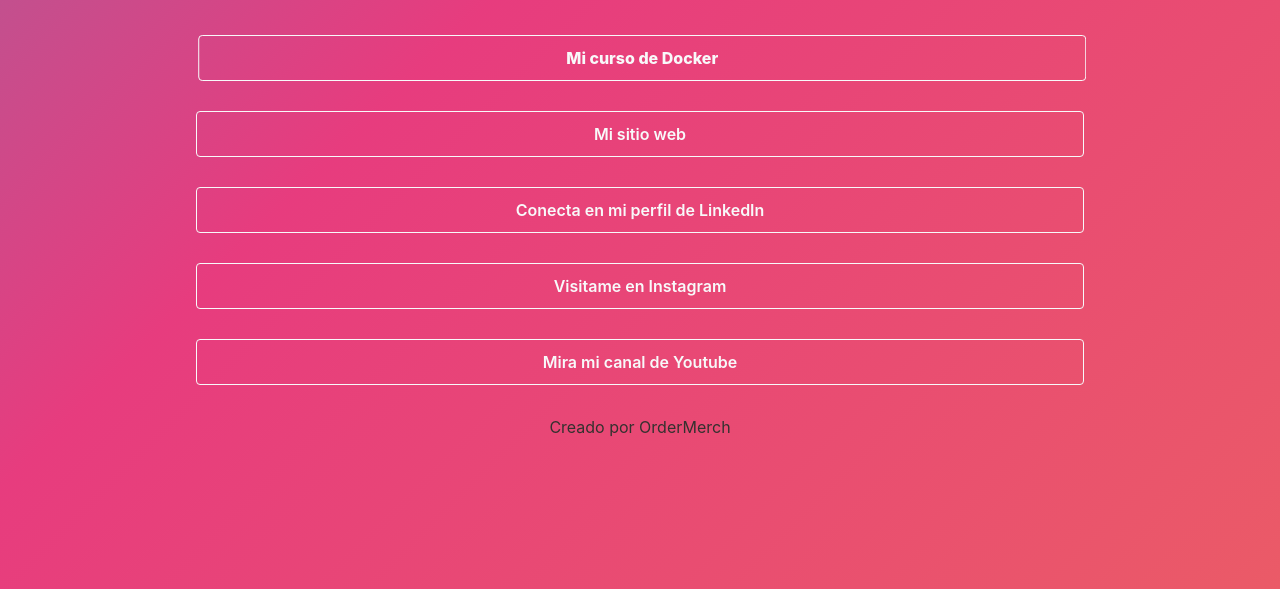
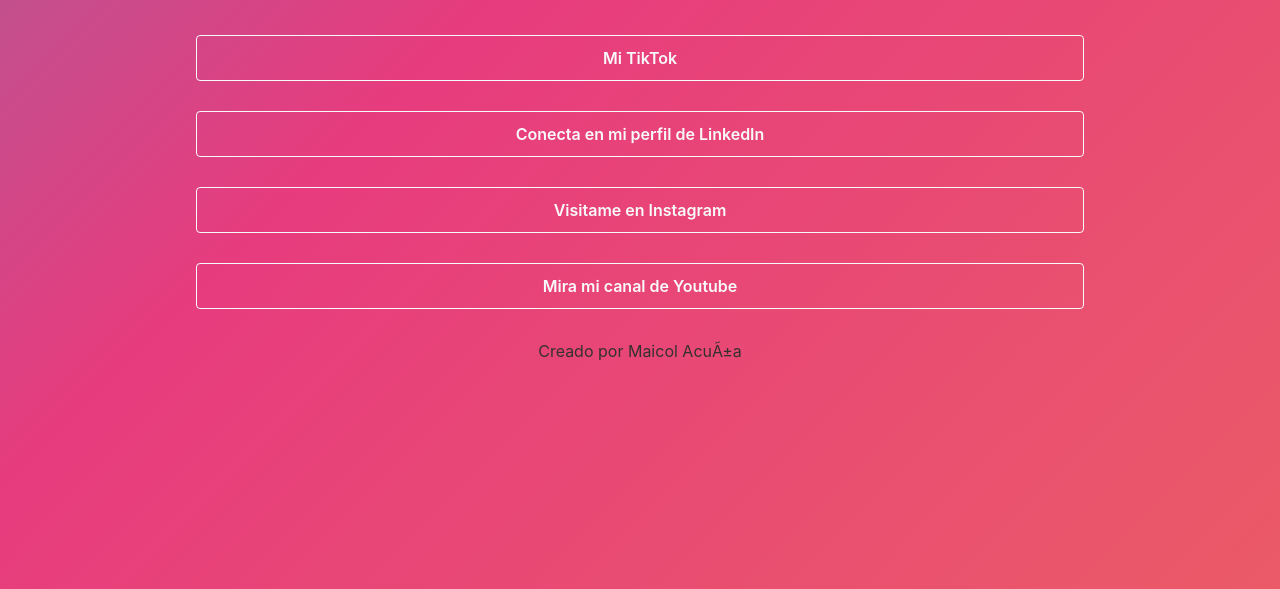
Before and after one commit to maicolacunna187/maicolacunna187.github.io, a plain HTML site: page docs/index.html in a window 1280 px wide. Shown: the part 211-800 px from the top of the page. Drawn offline with nearby package versions, Linux system fonts and the light colour scheme.

Commit message:
modificación pages a personal

```diff
--- a/docs/assets/style.css
+++ b/docs/assets/style.css
@@ -89,7 +89,7 @@ h6 {
   .linktree {
 	  width: 120px;
 	  height: 120px;
-	  background-image: url("https://avatars.githubusercontent.com/u/106186354?v=4");
+	  background-image: url("https://photos.app.goo.gl/SUr9UBtTmWPw9vbX8");
 	  background-size: cover;
 	  background-repeat: no-repeat;
 	  background-position: 50% 50%;
--- a/docs/index.html
+++ b/docs/index.html
@@ -3,7 +3,7 @@
 
 <head><meta http-equiv="Content-Type" content="text/html; charset=windows-1252">
 
-    <title>Mi plantilla</title>
+    <title>Maicol Acuña</title>
 
     <meta name="viewport" content="width=device-width, initial-scale=1">
     <link rel="stylesheet" href="assets/style.css">
@@ -25,26 +25,23 @@
     <div class="col-xs-12">
             <div class="text-center">
                 <div style="padding-bottom: 30px;">
-                    <button onclick="location.href='https://platzi.com/cursos/docker-fundamentos/'" type="button" class="btn btn-outline-light shake" style="width: 80%; padding-top:10px; padding-bottom:10px; font-weight: 800;">Mi curso de Docker</button>
+                    <button onclick="location.href='https://www.tiktok.com/@maicolacuna196?_t=ZS-8zbFRSAeNZI&_r=1'" type="button" class="btn btn-outline-light" style="width: 80%; padding-top:10px; padding-bottom:10px; font-weight: 600;">Mi TikTok</button>
                 </div>
                 <div style="padding-bottom: 30px;">
-                    <button onclick="location.href='http://aminespinoza.com'" type="button" class="btn btn-outline-light" style="width: 80%; padding-top:10px; padding-bottom:10px; font-weight: 600;">Mi sitio web</button>
+                    <button onclick="location.href='https://www.linkedin.com/in/andres-pinzon-624265127?utm_source=share&utm_campaign=share_via&utm_content=profile&utm_medium=android_app'" type="button" class="btn btn-outline-light" style="width: 80%; padding-top:10px; padding-bottom:10px; font-weight: 600;">Conecta en mi perfil de LinkedIn</button>
                 </div>
                 <div style="padding-bottom: 30px;">
-                    <button onclick="location.href='https://www.linkedin.com/in/aminespinoza/'" type="button" class="btn btn-outline-light" style="width: 80%; padding-top:10px; padding-bottom:10px; font-weight: 600;">Conecta en mi perfil de LinkedIn</button>
+                    <button onclick="location.href='https://www.instagram.com/maicolacunna187/'" type="button" class="btn btn-outline-light" style="width: 80%; padding-top:10px; padding-bottom:10px; font-weight: 600;">Visitame en Instagram</button>
                 </div>
                 <div style="padding-bottom: 30px;">
-                    <button onclick="location.href='https://www.instagram.com/aminespinoza10/'" type="button" class="btn btn-outline-light" style="width: 80%; padding-top:10px; padding-bottom:10px; font-weight: 600;">Visitame en Instagram</button>
-                </div>
-                <div style="padding-bottom: 30px;">
-                    <button onclick="location.href='https://www.youtube.com/aminespinoza'" type="button" class="btn btn-outline-light" style="width: 80%; padding-top:10px; padding-bottom:10px; font-weight: 600;">Mira mi canal de Youtube</button>
+                    <button onclick="location.href='https://youtube.com/@maicolacuna918'" type="button" class="btn btn-outline-light" style="width: 80%; padding-top:10px; padding-bottom:10px; font-weight: 600;">Mira mi canal de Youtube</button>
                 </div>
             </div>
     </div>
     </div>
 
         <div class="text-center">
-            <a href="https://codepen.io/nightcl4w/pen/dEjreJ" style="color: #34312f;" target="_blank">Creado por OrderMerch</a>
+            <a href="https://codepen.io/nightcl4w/pen/dEjreJ" style="color: #34312f;" target="_blank">Creado por Maicol Acuña</a>
         </div>
 
 
```
